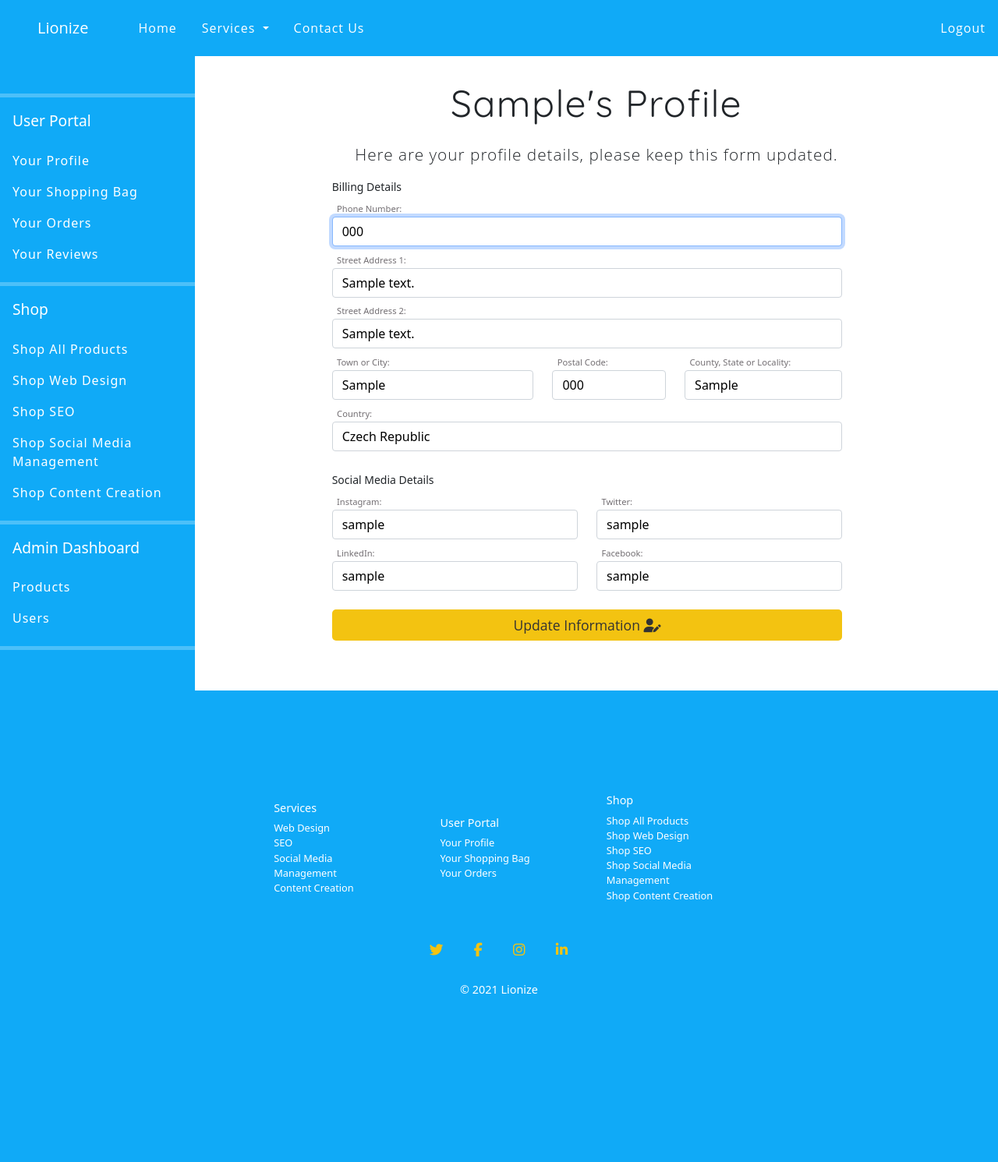
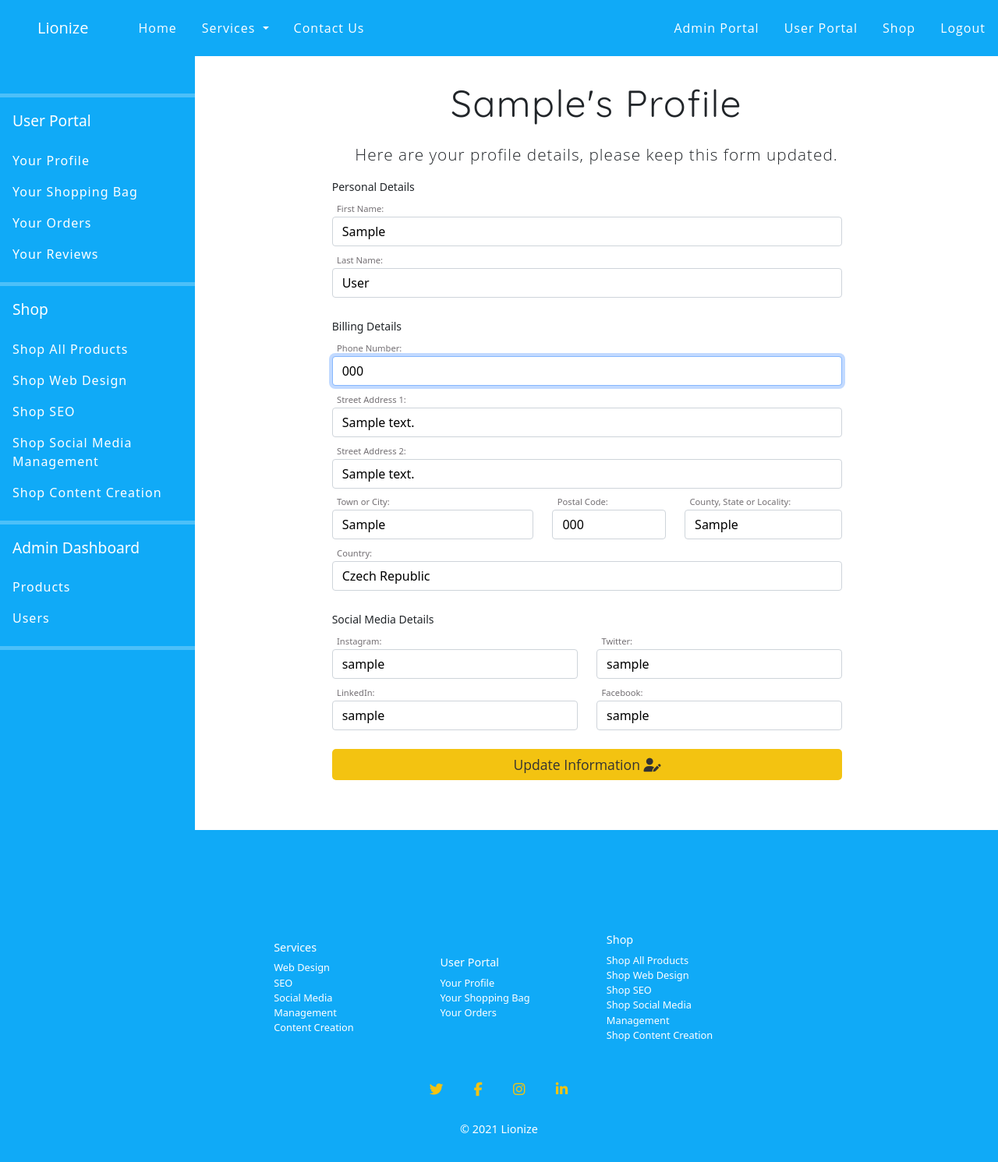
Before and after one commit to kairosity/mp4-lionize, a Django app: page /user-portal/profile in a window 1280 px wide. Shown: the whole page at 78% size. Before the commit the page ends 1275 px from the top, so only its background shows below. Run offline with Django 3.2, Linux system fonts and the light colour scheme; a user stored in the database is signed in; tables that the repository leaves empty hold one stand-in row (values such as "Sample post"); some libraries are stand-ins or nearby versions.

Commit message:
feat: users can update first & last names on profile page & this is updated on auth User model as well

```diff
--- a/bag/templates/bag/shopping_bag.html
+++ b/bag/templates/bag/shopping_bag.html
@@ -11,7 +11,11 @@
     <div class="container-fluid">
         <header class="shopping-bag-header d-flex flex-column">
             <div class="container">
-                <h1 class="profile-page-heading">{{request.user.first_name}}'s Shopping Bag</h1>
+                {% if request.user.userprofile.default_first_name %}
+                    <h1 class="profile-page-heading">{{request.user.userprofile.default_first_name}}'s Shopping Bag</h1>
+                {% else %}
+                    <h1 class="profile-page-heading">{{request.user.username}}'s Shopping Bag</h1>
+                {% endif %}
             </div>
         </header>
         <section>
--- a/products/views.py
+++ b/products/views.py
@@ -169,7 +169,7 @@ def add_product(request):
     """ Add a product to the store """
 
     if not request.user.is_superuser:
-        messages.error(request, 'Sorry but you are not authorized to do that!')
+        messages.error(request, 'Sorry, but you are not authorized to add new products! If you have an admin account, please login.')
         return redirect(reverse('home'))
 
     if request.method == 'POST':
@@ -197,7 +197,7 @@ def edit_product(request, product_id):
     '''
 
     if not request.user.is_superuser:
-        messages.error(request, 'Sorry but you are not authorized to edit Lionize products!')
+        messages.error(request, 'Sorry, but you are not authorized to edit Lionize products! If you have an admin account, please login.')
         return redirect(reverse('home'))
 
     product = get_object_or_404(Product, pk=product_id)
@@ -227,7 +227,7 @@ def delete_product(request, product_id):
     """ Delete a product from the store """
 
     if not request.user.is_superuser:
-        messages.error(request, 'Sorry but you are not authorized to do that!')
+        messages.error(request, 'Sorry, but you are not authorized to delete Lionize products! If you have an admin account, please login.')
         return redirect(reverse('home'))
 
     product = get_object_or_404(Product, pk=product_id)
--- a/profiles/admin.py
+++ b/profiles/admin.py
@@ -4,6 +4,8 @@ from .models import UserProfile, Message
 class UserProfileAdmin(admin.ModelAdmin):
     list_display = (
         'user',
+        'default_first_name',
+        'default_last_name',
         'default_phone_number',
         'default_street_address1',
         'default_street_address2',
--- a/profiles/forms.py
+++ b/profiles/forms.py
@@ -6,6 +6,8 @@ class UserProfileForm(forms.ModelForm):
         model = UserProfile
         exclude = ('user','consultation')
         labels = {
+            'default_first_name': 'First Name:',
+            'default_last_name': 'Last Name:',
             'default_phone_number': 'Phone Number:',
             'default_postcode': 'Postal Code:',
             'default_town_or_city': 'Town or City:',
@@ -27,6 +29,8 @@ class UserProfileForm(forms.ModelForm):
 
         super().__init__(*args, **kwargs)
         placeholders = {
+            'default_first_name': 'First Name',
+            'default_last_name': 'Last Name',
             'default_phone_number': 'Phone Number',
             'default_postcode': 'Postal Code',
             'default_town_or_city': 'Town or City',
--- a/profiles/models.py
+++ b/profiles/models.py
@@ -12,6 +12,8 @@ class UserProfile(models.Model):
     A user profile model for maintaining default delivery information and order history.
     '''
     user = models.OneToOneField(User, on_delete=models.CASCADE)
+    default_first_name = models.CharField(max_length=40, null=True, blank=True)
+    default_last_name = models.CharField(max_length=60, null=True, blank=True)
     default_phone_number = models.CharField(max_length=20, null=True, blank=True)
     default_street_address1 = models.CharField(max_length=80, null=True, blank=True)
     default_street_address2 = models.CharField(max_length=80, null=True, blank=True)
@@ -23,7 +25,7 @@ class UserProfile(models.Model):
     linkedin_handle = models.CharField(max_length=40, null=True, blank=True)
     twitter_handle = models.CharField(max_length=40, null=True, blank=True)
     facebook_handle = models.CharField(max_length=40, null=True, blank=True)
-    consultation = models.BooleanField()
+    consultation = models.BooleanField(default=False)
 
     def __str__(self):
         return self.user.username
--- a/profiles/templates/profiles/orders.html
+++ b/profiles/templates/profiles/orders.html
@@ -14,7 +14,11 @@
     <div class="container-fluid">
         <header class=" d-flex flex-column">
             <div class="container">
-                <h1 class="profile-page-heading mt-4 mb-3">{{request.user.first_name}}'s Order History</h1>
+                {% if request.user.userprofile.default_first_name %}
+                    <h1 class="profile-page-heading mt-4 mb-3">{{request.user.userprofile.default_first_name}}'s Order History</h1>
+                {% else %}
+                    <h1 class="profile-page-heading mt-4 mb-3">{{request.user.username}}'s Order History</h1>
+                {% endif %}
             </div>
         </header>
         <section>
--- a/profiles/templates/profiles/profile.html
+++ b/profiles/templates/profiles/profile.html
@@ -16,7 +16,11 @@
 
         <header class="shopping-bag-header d-flex flex-column">
             <div class="container">
-                <h1 class="profile-page-heading">{{request.user.first_name}}'s Profile</h1>
+                {% if request.user.userprofile.default_first_name %}
+                    <h1 class="profile-page-heading">{{request.user.userprofile.default_first_name}}'s Profile</h1>
+                {% else %}
+                    <h1 class="profile-page-heading">{{request.user.username}}'s Profile</h1>
+                {% endif %}
                 <h2 class="profile-page-subheading">Here are your profile details, please keep this form updated.</h2>
             </div>
         </header>
@@ -26,7 +30,21 @@
 
                     <form action="{% url 'profile' %}" method="POST" class="mt-3 profile-page-form" id="profile-update-form">
                         {% csrf_token %}
-                        <small>Billing Details</small>
+                        <small>Personal Details</small>
+                        <div class="form-row row">
+                            <div class="form-row row">
+                                <div class="form-group col-12 mb-0">
+                                    {{ form.default_first_name | as_crispy_field }}
+                                </div>
+                            </div>
+                            <div class="form-row row">
+                                <div class="form-group col-12 mb-0">
+                                    {{ form.default_last_name | as_crispy_field }}
+                                </div>
+                            </div>
+                        </div>
+                        <br>
+                        <small class="form-heading">Billing Details</small>
                         <div class="form-row row">
                             <div class="form-row row">
                                 <div class="form-group col-12 mb-0">
--- a/profiles/views.py
+++ b/profiles/views.py
@@ -1,6 +1,7 @@
 from django.shortcuts import render, get_object_or_404
 from django.contrib import messages
 from django.contrib.auth.decorators import login_required
+from django.contrib.auth import get_user_model
 
 from .models import UserProfile
 from products.models import Review
@@ -20,6 +21,13 @@ def profile(request):
         form = UserProfileForm(request.POST, instance=profile)
         if form.is_valid():
             form.save()
+            # Save the first & last name from the profile to the Django user auth form.
+            User = get_user_model()
+            user_to_update = get_object_or_404(User, username=request.user)
+            user_to_update.first_name = form.cleaned_data['default_first_name']
+            user_to_update.last_name = form.cleaned_data['default_last_name']
+            user_to_update.save()
+
             messages.success(request, 'Profile updated successfully!')
         else:
             messages.error(request, 'Update failed. Please ensure the form is valid.')
--- a/templates/base.html
+++ b/templates/base.html
@@ -107,25 +107,21 @@
                             </li>
                         </ul>
                         <ul class="navbar-nav nav-register-login-container flex-nowrap d-flex ">
+                            {% if request.user.is_superuser %}
+                                <li class="nav-item p-2 d-none d-lg-block">
+                                    <a class="nav-link" href="{% url 'admin-dash-products' %}">Admin Portal</a>
+                                </li>
+                            {% endif %}
                             {% if request.user.is_authenticated %}
-                                {% if request.path == '/' or request.path == '/webdesign' or request.path == '/seo' or request.path ==  '/content-creation' or request.path == '/social-media-management' %}
                                     <li class="nav-item p-2 d-none d-lg-block">
                                         <a class="nav-link" href="{% url 'profile' %}">User Portal</a>
                                     </li>
                                     <li class="nav-item p-2 d-none d-lg-block">
                                         <a class="nav-link" href="{% url 'products' %}">Shop</a>
                                     </li>
-                                {% elif 'checkout' in request.path or 'logout' in request.path or 'order_history' in request.path or 'add' in request.path or 'edit' in request.path %}
-                                <li class="nav-item p-2 d-none d-lg-block">
-                                    <a class="nav-link" href="{% url 'profile' %}">User Portal</a>
-                                </li>
-                                <li class="nav-item p-2 d-none d-lg-block">
-                                    <a class="nav-link" href="{% url 'products' %}">Shop</a>
-                                </li>
-                                {% endif %}
-                                <li class="nav-item p-2 ">
-                                    <a class="nav-link" href="{% url 'account_logout' %}">Logout</a>
-                                </li>
+                                    <li class="nav-item p-2 ">
+                                        <a class="nav-link" href="{% url 'account_logout' %}">Logout</a>
+                                    </li>
                             {% else %}
                                 <li class="nav-item p-2 ">
                                     <a class="nav-link" href="{% url 'account_signup' %}">Register</a>
```
Also changed, not shown: testing.md (+14 -0 lines), profiles/migrations/0007_auto_20210616_1430.py (added).
